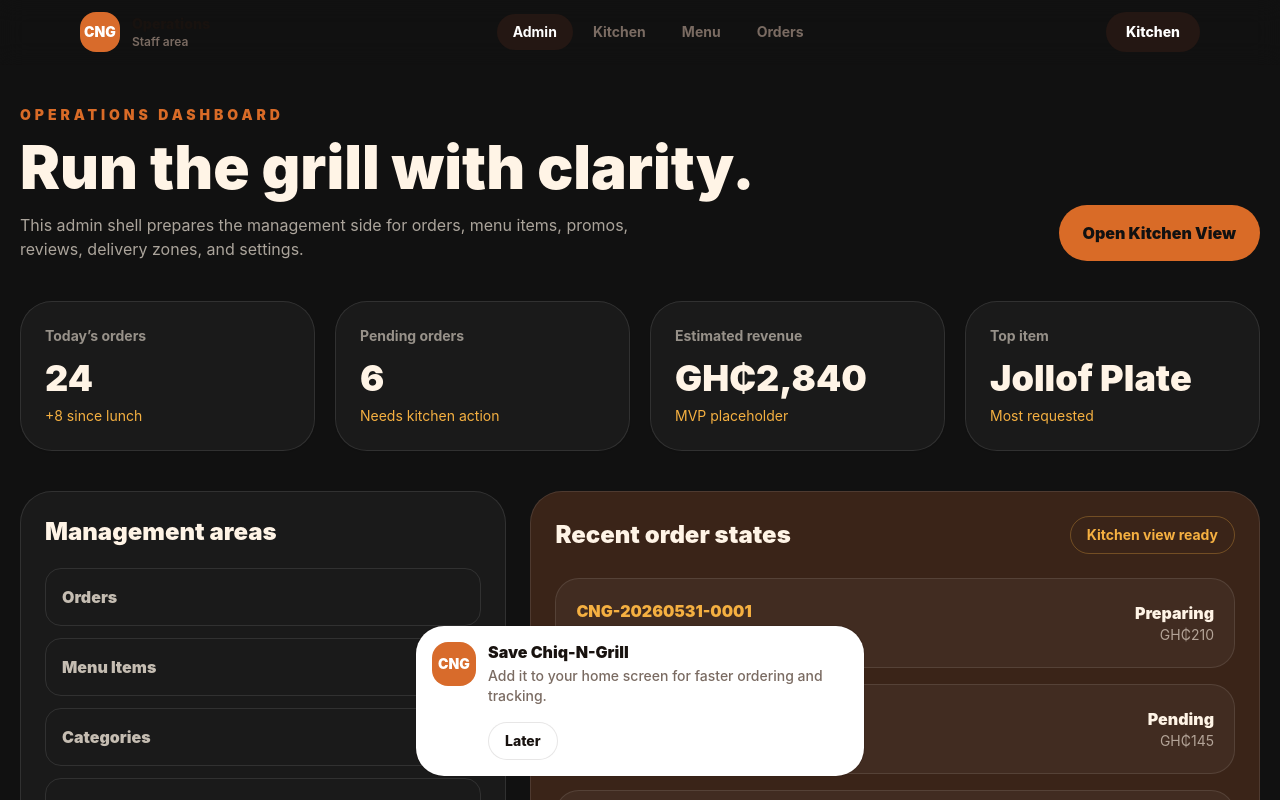
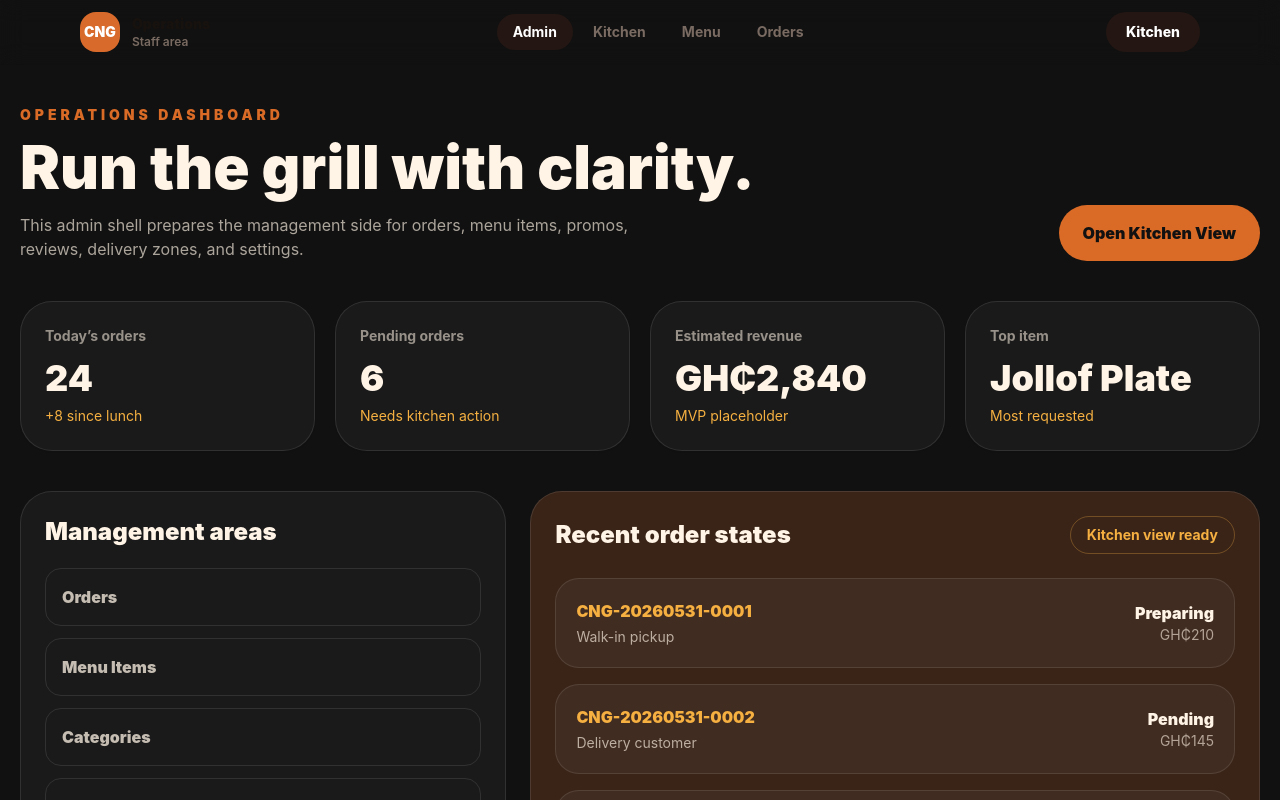
Before and after one commit to hAck404-lab101/chiqngrill, a Next.js app: page /admin in a window 1280 px wide. Shown: the top 800 px of the page. Built offline with nearby package versions, Linux system fonts and the light colour scheme.

Commit message:
fix: hide customer UI chrome on admin routes

```diff
--- a/app/layout.tsx
+++ b/app/layout.tsx
@@ -1,7 +1,5 @@
 import type { Metadata, Viewport } from "next";
-import { BottomNav } from "@/components/bottom-nav";
-import { FloatingCart } from "@/components/floating-cart";
-import { PWAInstallPrompt } from "@/components/pwa-install-prompt";
+import { CustomerShell } from "@/components/customer-shell";
 import { ServiceWorkerRegister } from "@/components/service-worker-register";
 import "./globals.css";
 
@@ -32,9 +30,7 @@ export default function RootLayout({ children }: Readonly<{ children: React.Reac
     <html lang="en">
       <body>
         {children}
-        <FloatingCart />
-        <PWAInstallPrompt />
-        <BottomNav />
+        <CustomerShell />
         <ServiceWorkerRegister />
       </body>
     </html>
```
